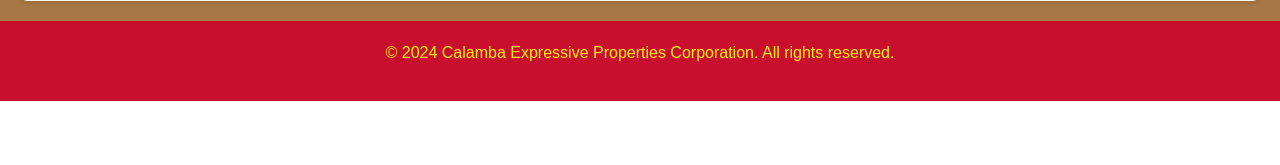
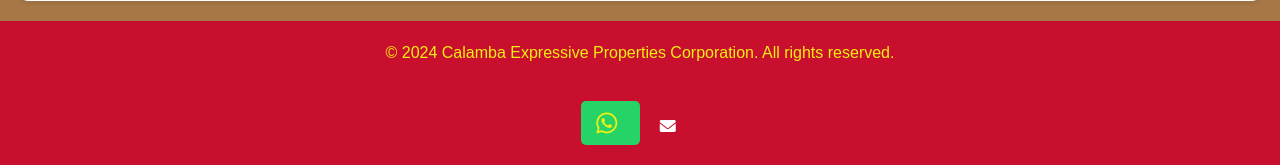
Before and after one commit to JeterG/calamba_expressive_properties_website, a Flask app: page /about.html in a window 1280 px wide. Shown: the part 965-1130 px from the top of the page. Before the commit the page ends 1066 px from the top, so only its background shows below. Run offline with Flask 3, Linux system fonts and the light colour scheme; some libraries are stand-ins or nearby versions.

Commit message:
footer icons

```diff
--- a/app/templates/base.html
+++ b/app/templates/base.html
@@ -89,7 +89,16 @@
         {% block content %}{% endblock %}
     </main>
     <footer class="text-center">
-        <p>&copy; 2024 Calamba Expressive Properties Corporation. All rights reserved.</p>
+        <p>&copy; 2024 Calamba Expressive Properties Corporation. All rights reserved.
+
+        </p>
+        <a id="whatsappLink" target="_blank" class="whatsapp-link">
+            <i class="fab fa-whatsapp whatsapp-icon"></i>
+        </a>
+        <a href="mailto:cepc.development@gmail.com?subject=Inquiry%20about%20Calamba%20Expressive%20Properties&body=Hello,%20I%20am%20interested%20in%20learning%20more%20about%20your%20services.%20Please%20provide%20me%20with%20additional%20information." target="_self" class="email-link">
+            <i class="fas fa-envelope"></i>
+        </a>
+
     </footer>
 
     <!-- Include Bootstrap JS and dependencies -->
```
